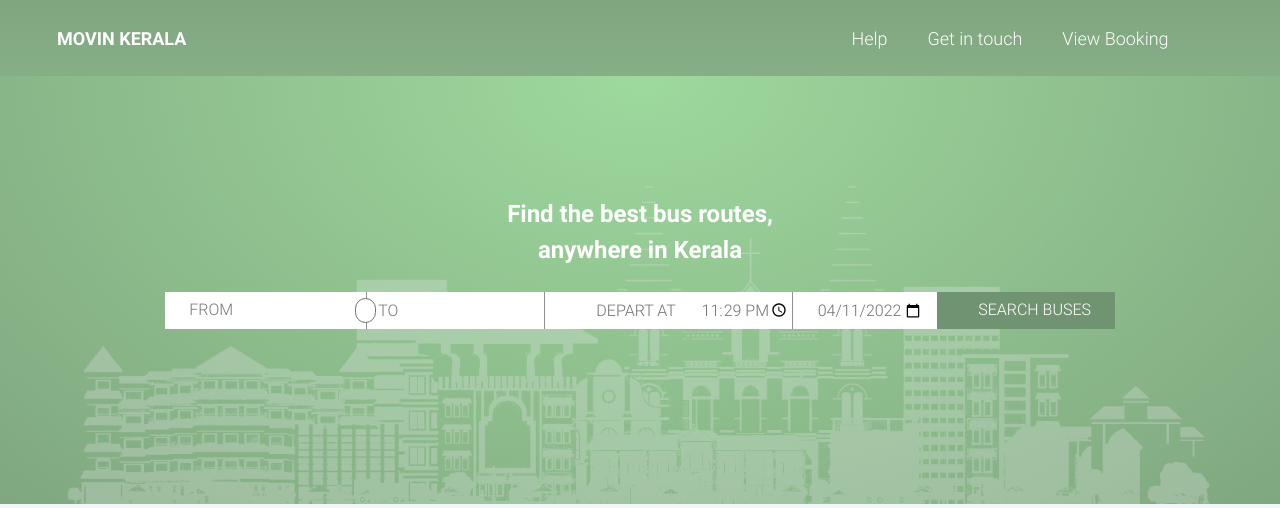
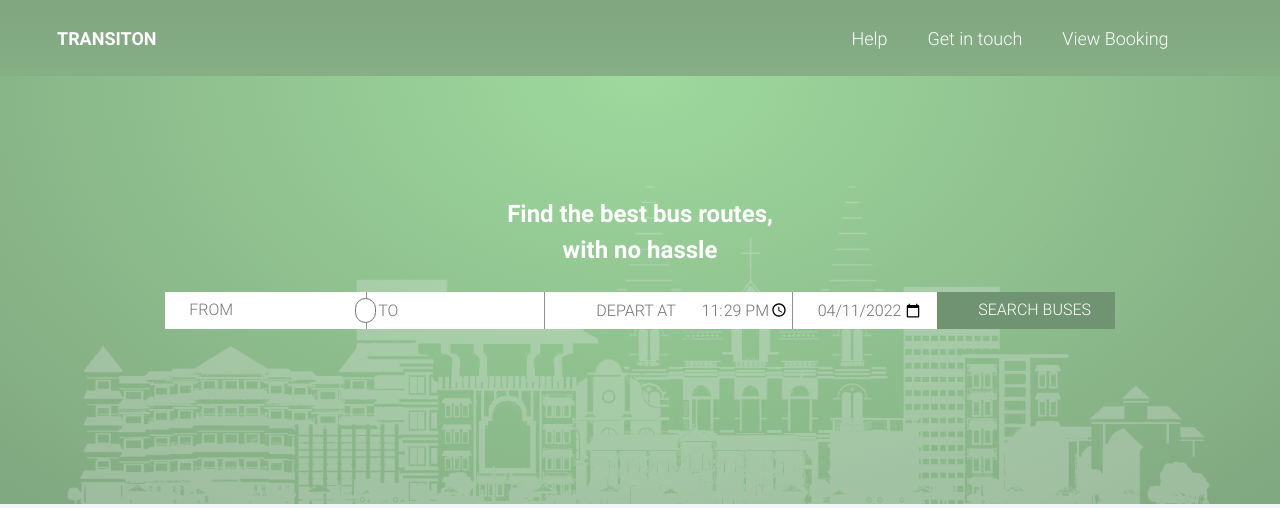
Before and after one commit to NirmalScaria/transiton, a Django app: page / in a window 1280 px wide. Shown: the top 508 px of the page. Run offline with Django 3.2, Linux system fonts and the light colour scheme; some libraries are stand-ins or nearby versions; some web fonts are replaced.

Commit message:
TRANSITON

```diff
--- a/user/templates/user/base.html
+++ b/user/templates/user/base.html
@@ -2,7 +2,7 @@
 <html>
 
 <head>
-    <title>Movin Kerala</title>
+    <title>Transiton</title>
 
     <link rel="stylesheet" type="text/css" href="{% static 'user/css/bootstrap.css' %}">
     <link rel="stylesheet" type="text/css" href="{% static 'user/style.css' %}">
@@ -29,7 +29,7 @@
     <nav class="navbar navbar-expand-md navbar-expand-lg mynav">
         <div class="container-fluid">
             <div class="navbar-collapse collapse w-100 order-1 order-md-0 dual-collapse2">
-                <a class="navbar-brand mynavbrand" href="{% url 'user-home' %}">MOVIN KERALA</a>
+                <a class="navbar-brand mynavbrand" href="{% url 'user-home' %}">TRANSITON</a>
             </div>
 
             <div class="navbar-collapse collapse w-100 order-3 dual-collapse2">
--- a/user/templates/user/index.html
+++ b/user/templates/user/index.html
@@ -9,7 +9,7 @@
         <div class="row">
             <div class="col">
                 <div class="d-flex justify-content-center text-center mytagtext">Find the best bus routes,<br />
-                    anywhere in Kerala</div>
+                    with no hassle</div>
 
             </div>
         </div>
```
